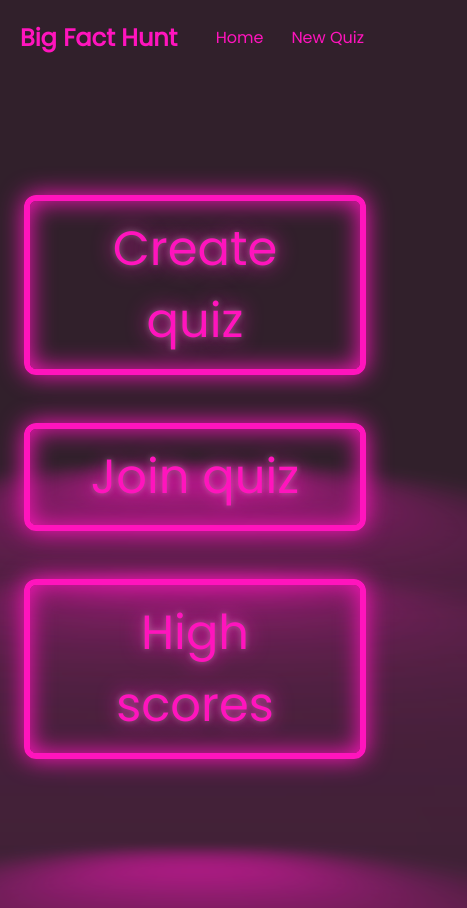
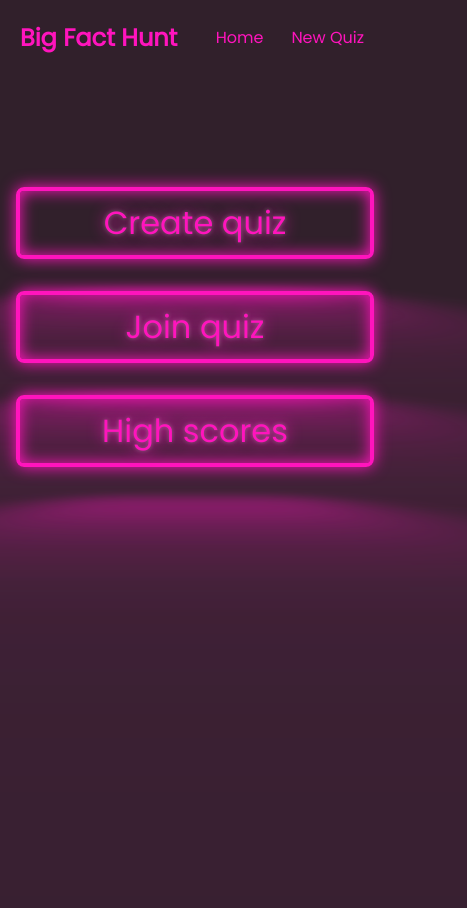
Before and after one commit to aPatient97/big-fact-hunt, a React (Create React App) app in the folder fact-hunt/: page / in a window 390 px wide. Shown: the whole page, 467 px wide, since content can reach past the window. After the commit the page ends 844 px from the top, so only its background shows below. Built offline with nearby package versions, Linux system fonts and the light colour scheme.

Commit message:
changed button size of home page at small screen size

```diff
--- a/fact-hunt/src/pages/Home/style.css
+++ b/fact-hunt/src/pages/Home/style.css
@@ -31,6 +31,12 @@ button.neon-button {
         display: grid;
         grid-template-columns: 1fr;
     }
+
+    button.neon-button {
+        margin: 0.5em;
+        font-family: 'Poppins', sans-serif;
+        font-size: 2em;
+    }
 }
 
 /* @media only screen and (max-width: 1400px) {
```
